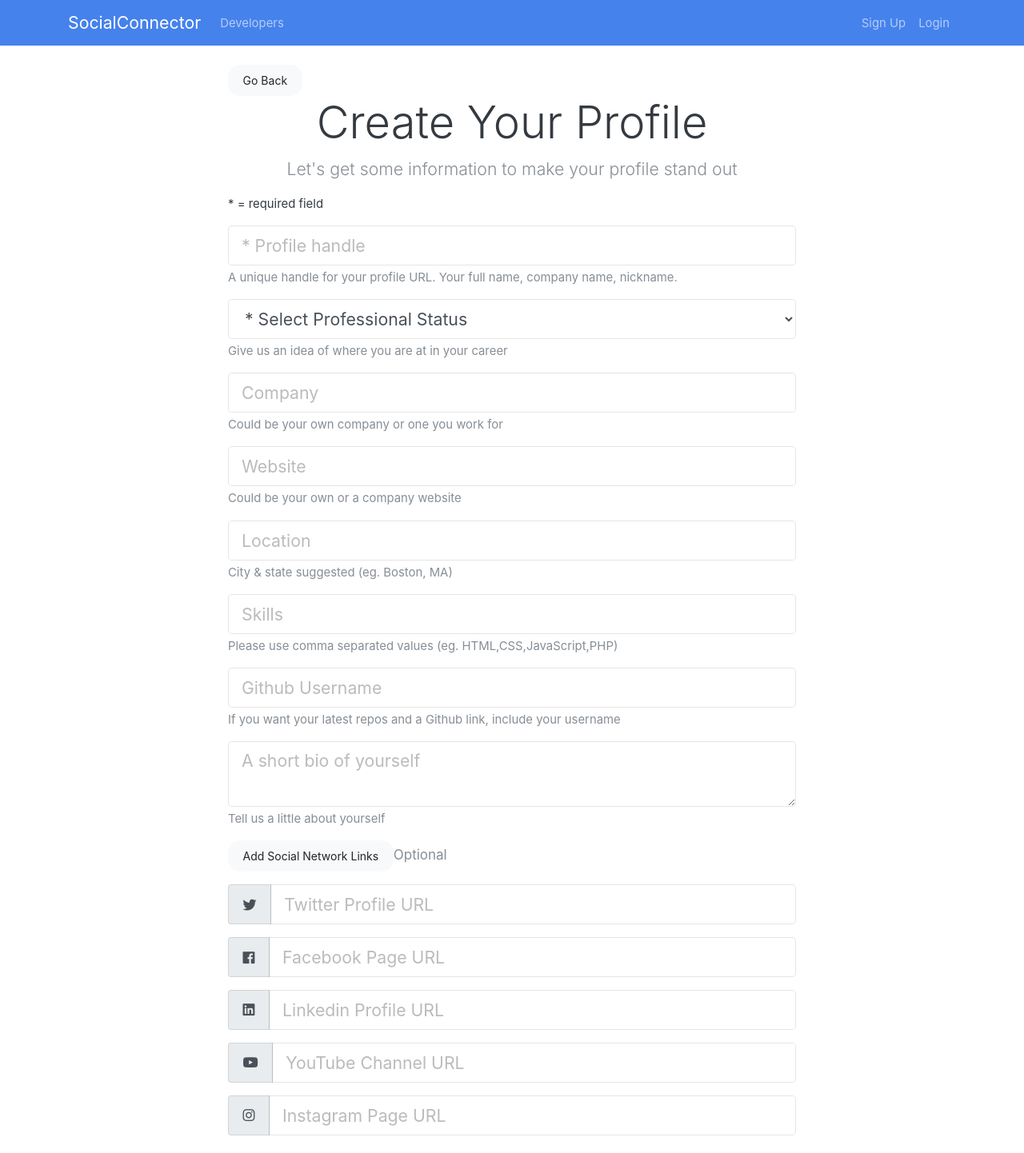
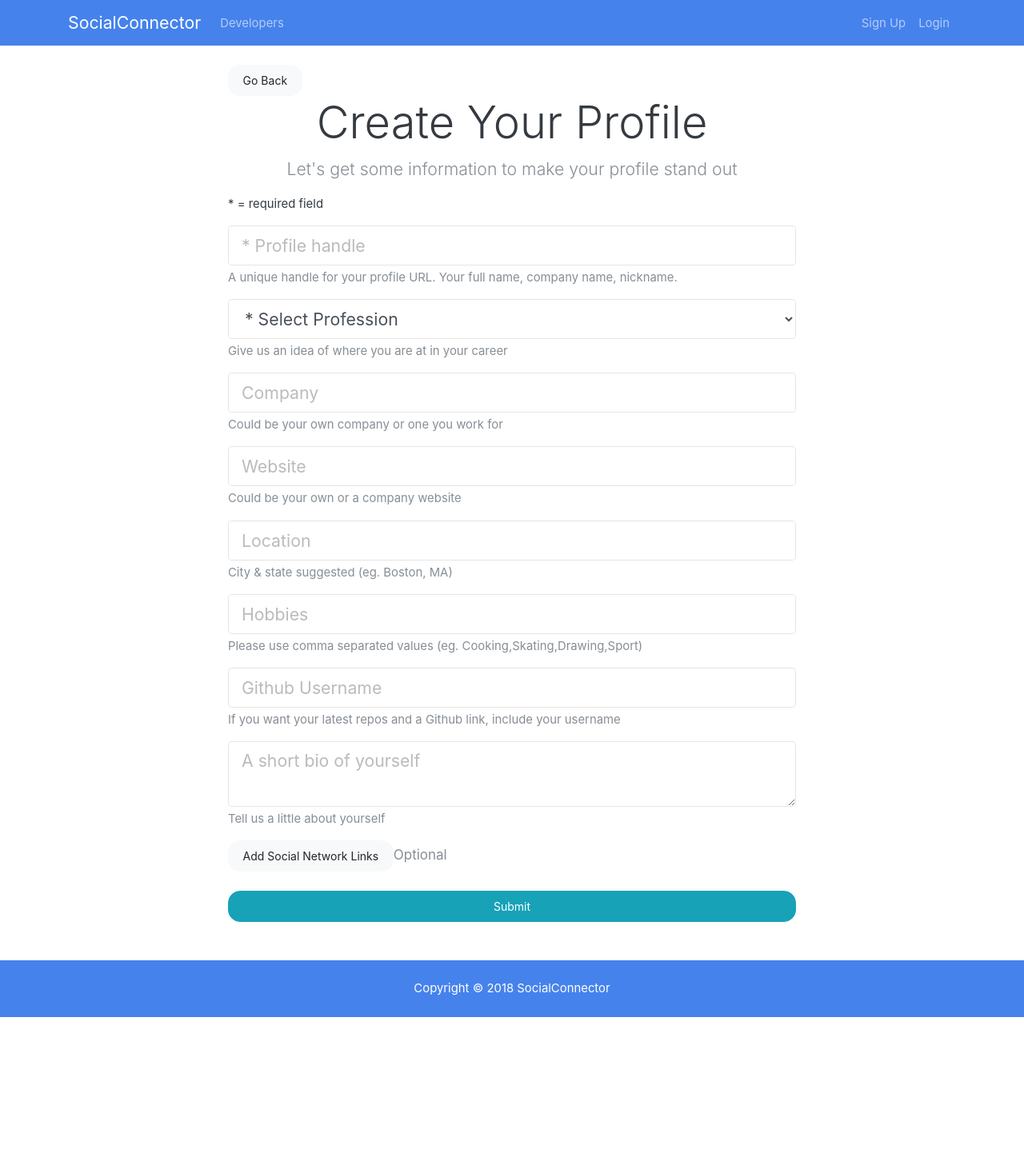
Before and after one commit to HuangStanley050/social_connect_client, a React (Create React App) app: page /create-profile in a window 1280 px wide. Shown: the top 1442 px of the page at 80% size. After the commit the page ends 1272 px from the top, so only its background shows below. Built offline with nearby package versions, Linux system fonts and the light colour scheme.

Commit message:
finishe form in create-profile

```diff
--- a/src/components/common/InputGroup.js
+++ b/src/components/common/InputGroup.js
@@ -6,7 +6,6 @@ const InputGroup = ({
   placeholder,
   value,
   error,
-
   onChange,
   icon,
   type
@@ -14,7 +13,7 @@ const InputGroup = ({
   return (
     <div className="input-group mb-3">
       <div className="input-group-prepend">
-        <span classname="input-group-text">
+        <span className="input-group-text">
           <i className={icon} />
         </span>
       </div>
--- a/src/components/create-profile/createProfile.js
+++ b/src/components/create-profile/createProfile.js
@@ -13,7 +13,7 @@ class CreateProfile extends Component {
     website: "",
     location: "",
     status: "",
-    hobbiess: "",
+    hobbies: "",
     githubusername: "",
     bio: "",
     twitter: "",
@@ -32,7 +32,64 @@ class CreateProfile extends Component {
     this.setState({ [e.target.name]: e.target.value });
   };
   render() {
-    const { errors } = this.state;
+    const { errors, displaySocialInputs } = this.state;
+    let socialInputs;
+    const options = [
+      { label: "* Select Profession", value: 0 },
+      { label: "Developer", value: "Developer" },
+      { label: "Teacher", value: "Teacher" },
+      { label: "Professional", value: "Professional" },
+      { label: "Student", value: "Student" },
+      { label: "Administrator", value: "Administrator" },
+      { label: "Technician", value: "Technician" },
+      { label: "Other", value: "Other" }
+    ];
+    if (displaySocialInputs) {
+      socialInputs = (
+        <div>
+          <InputGroup
+            placeholder="Twitter Profile URL"
+            name="twitter"
+            icon="fab fa-twitter"
+            value={this.state.twitter}
+            onChange={this.handleInput}
+            error={errors.twitter}
+          />
+          <InputGroup
+            placeholder="Facebook Profile URL"
+            name="facebook"
+            icon="fab fa-facebook"
+            value={this.state.facebook}
+            onChange={this.handleInput}
+            error={errors.facebook}
+          />
+          <InputGroup
+            placeholder="Instagram Profile URL"
+            name="instagram"
+            icon="fab fa-instagram"
+            value={this.state.instagram}
+            onChange={this.handleInput}
+            error={errors.instagram}
+          />
+          <InputGroup
+            placeholder="Youtube Profile URL"
+            name="youtube"
+            icon="fab fa-youtube"
+            value={this.state.youtube}
+            onChange={this.handleInput}
+            error={errors.youtube}
+          />
+          <InputGroup
+            placeholder="Linkedin Profile URL"
+            name="linkedin"
+            icon="fab fa-linkedin"
+            value={this.state.linkedin}
+            onChange={this.handleInput}
+            error={errors.linkedin}
+          />
+        </div>
+      );
+    }
     return (
       <div className="create-profile">
         <div className="container">
@@ -60,171 +117,101 @@ class CreateProfile extends Component {
                   />
                 </div>
                 <div className="form-group">
-                  <select
-                    className="form-control form-control-lg"
+                  <SelectListGroup
+                    placeholder="status"
+                    value={this.state.status}
                     name="status"
-                  >
-                    <option value="0">* Select Professional Status</option>
-                    <option value="Developer">Developer</option>
-                    <option value="Junior Developer">Junior Developer</option>
-                    <option value="Senior Developer">Senior Developer</option>
-                    <option value="Manager">Manager</option>
-                    <option value="Student or Learning">
-                      Student or Learning
-                    </option>
-                    <option value="Instructor">Instructor or Teacher</option>
-
-                    <option value="Intern">Intern</option>
-                    <option value="Other">Other</option>
-                  </select>
-                  <small className="form-text text-muted">
-                    Give us an idea of where you are at in your career
-                  </small>
+                    error={errors.status}
+                    onChange={this.handleInput}
+                    info="Give us an idea of where you are at in your career"
+                    options={options}
+                  />
                 </div>
                 <div className="form-group">
-                  <input
+                  <TextFieldGroup
                     type="text"
-                    className="form-control form-control-lg"
+                    onChange={this.handleInput}
+                    value={this.state.company}
                     placeholder="Company"
+                    error={errors.company}
                     name="company"
+                    info="Could be your own company or one you work for"
                   />
-                  <small className="form-text text-muted">
-                    Could be your own company or one you work for
-                  </small>
                 </div>
                 <div className="form-group">
-                  <input
+                  <TextFieldGroup
                     type="text"
-                    className="form-control form-control-lg"
+                    onChange={this.handleInput}
                     placeholder="Website"
+                    value={this.state.website}
                     name="website"
+                    error={errors.website}
+                    info="Could be your own or a company website"
                   />
-                  <small className="form-text text-muted">
-                    Could be your own or a company website
-                  </small>
                 </div>
                 <div className="form-group">
-                  <input
+                  <TextFieldGroup
                     type="text"
-                    className="form-control form-control-lg"
+                    value={this.state.location}
+                    onChange={this.handleInput}
                     placeholder="Location"
                     name="location"
+                    info="City & state suggested (eg. Boston, MA)"
+                    error={errors.location}
                   />
-                  <small className="form-text text-muted">
-                    City & state suggested (eg. Boston, MA)
-                  </small>
                 </div>
                 <div className="form-group">
-                  <input
+                  <TextFieldGroup
                     type="text"
-                    className="form-control form-control-lg"
-                    placeholder="Skills"
-                    name="skills"
+                    value={this.state.hobbies}
+                    onChange={this.handleInput}
+                    error={errors.hobbies}
+                    placeholder="Hobbies"
+                    name="hobbies"
+                    info="Please use comma separated values (eg.
+                    Cooking,Skating,Drawing,Sport)"
                   />
-                  <small className="form-text text-muted">
-                    Please use comma separated values (eg.
-                    HTML,CSS,JavaScript,PHP)
-                  </small>
                 </div>
                 <div className="form-group">
-                  <input
+                  <TextFieldGroup
                     type="text"
-                    className="form-control form-control-lg"
+                    error={errors.githubusername}
+                    value={this.state.githubusername}
+                    onChange={this.handleInput}
                     placeholder="Github Username"
                     name="githubusername"
+                    info="If you want your latest repos and a Github link, include
+                    your username"
                   />
-                  <small className="form-text text-muted">
-                    If you want your latest repos and a Github link, include
-                    your username
-                  </small>
                 </div>
                 <div className="form-group">
-                  <textarea
-                    className="form-control form-control-lg"
+                  <TextAreaFieldGroup
+                    value={this.state.bio}
+                    onChange={this.handleInput}
+                    error={errors.bio}
                     placeholder="A short bio of yourself"
                     name="bio"
+                    info="Tell us a little about yourself"
                   />
-                  <small className="form-text text-muted">
-                    Tell us a little about yourself
-                  </small>
                 </div>
 
                 <div className="mb-3">
-                  <button type="button" className="btn btn-light">
+                  <button
+                    onClick={() =>
+                      this.setState(prevState => {
+                        return {
+                          displaySocialInputs: !prevState.displaySocialInputs
+                        };
+                      })
+                    }
+                    type="button"
+                    className="btn btn-light"
+                  >
                     Add Social Network Links
                   </button>
                   <span className="text-muted">Optional</span>
                 </div>
-
-                <div className="input-group mb-3">
-                  <div className="input-group-prepend">
-                    <span className="input-group-text">
-                      <i className="fab fa-twitter" />
-                    </span>
-                  </div>
-                  <input
-                    type="text"
-                    className="form-control form-control-lg"
-                    placeholder="Twitter Profile URL"
-                    name="twitter"
-                  />
-                </div>
-
-                <div className="input-group mb-3">
-                  <div className="input-group-prepend">
-                    <span className="input-group-text">
-                      <i className="fab fa-facebook" />
-                    </span>
-                  </div>
-                  <input
-                    type="text"
-                    className="form-control form-control-lg"
-                    placeholder="Facebook Page URL"
-                    name="facebook"
-                  />
-                </div>
-
-                <div className="input-group mb-3">
-                  <div className="input-group-prepend">
-                    <span className="input-group-text">
-                      <i className="fab fa-linkedin" />
-                    </span>
-                  </div>
-                  <input
-                    type="text"
-                    className="form-control form-control-lg"
-                    placeholder="Linkedin Profile URL"
-                    name="linkedin"
-                  />
-                </div>
-
-                <div className="input-group mb-3">
-                  <div className="input-group-prepend">
-                    <span className="input-group-text">
-                      <i className="fab fa-youtube" />
-                    </span>
-                  </div>
-                  <input
-                    type="text"
-                    className="form-control form-control-lg"
-                    placeholder="YouTube Channel URL"
-                    name="youtube"
-                  />
-                </div>
-
-                <div className="input-group mb-3">
-                  <div className="input-group-prepend">
-                    <span className="input-group-text">
-                      <i className="fab fa-instagram" />
-                    </span>
-                  </div>
-                  <input
-                    type="text"
-                    className="form-control form-control-lg"
-                    placeholder="Instagram Page URL"
-                    name="instagram"
-                  />
-                </div>
+                {socialInputs}
                 <input type="submit" className="btn btn-info btn-block mt-4" />
               </form>
             </div>
```
